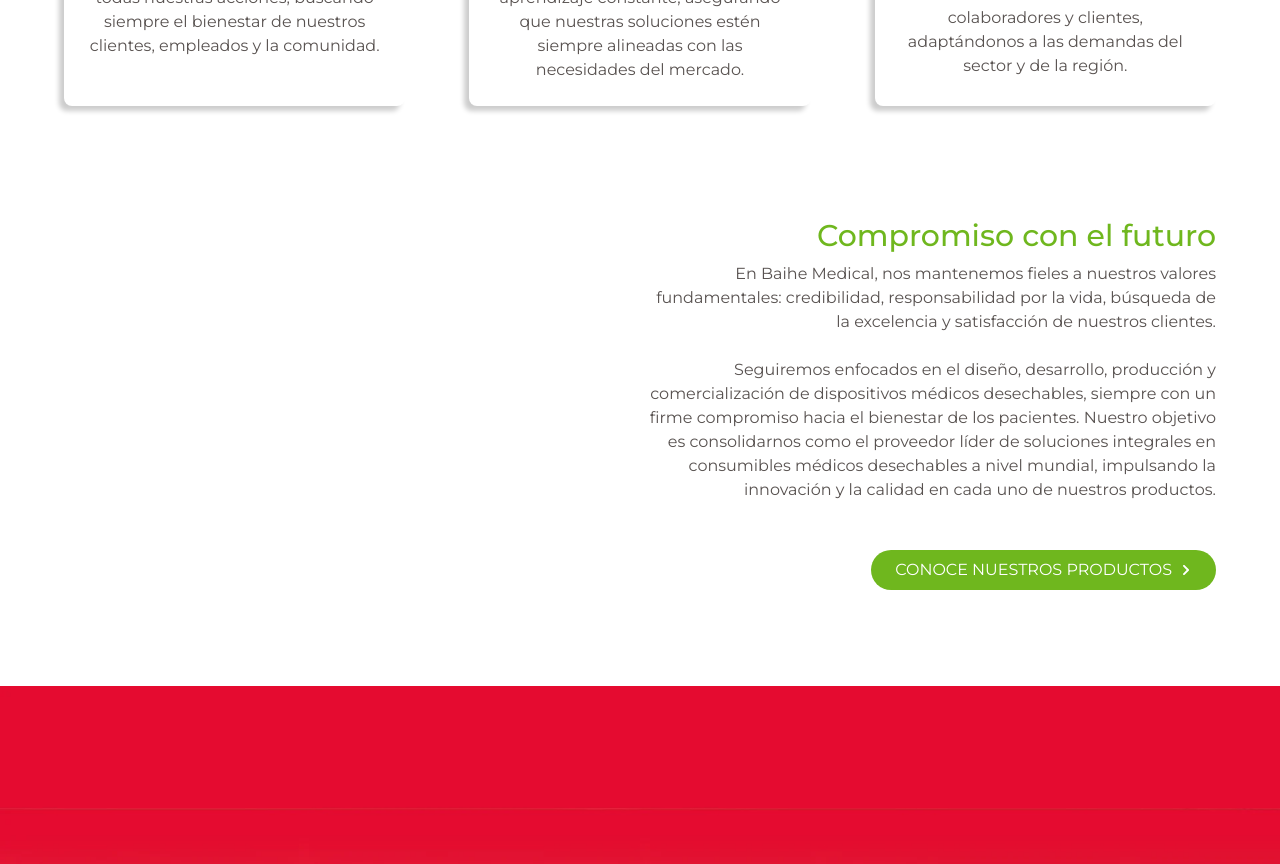
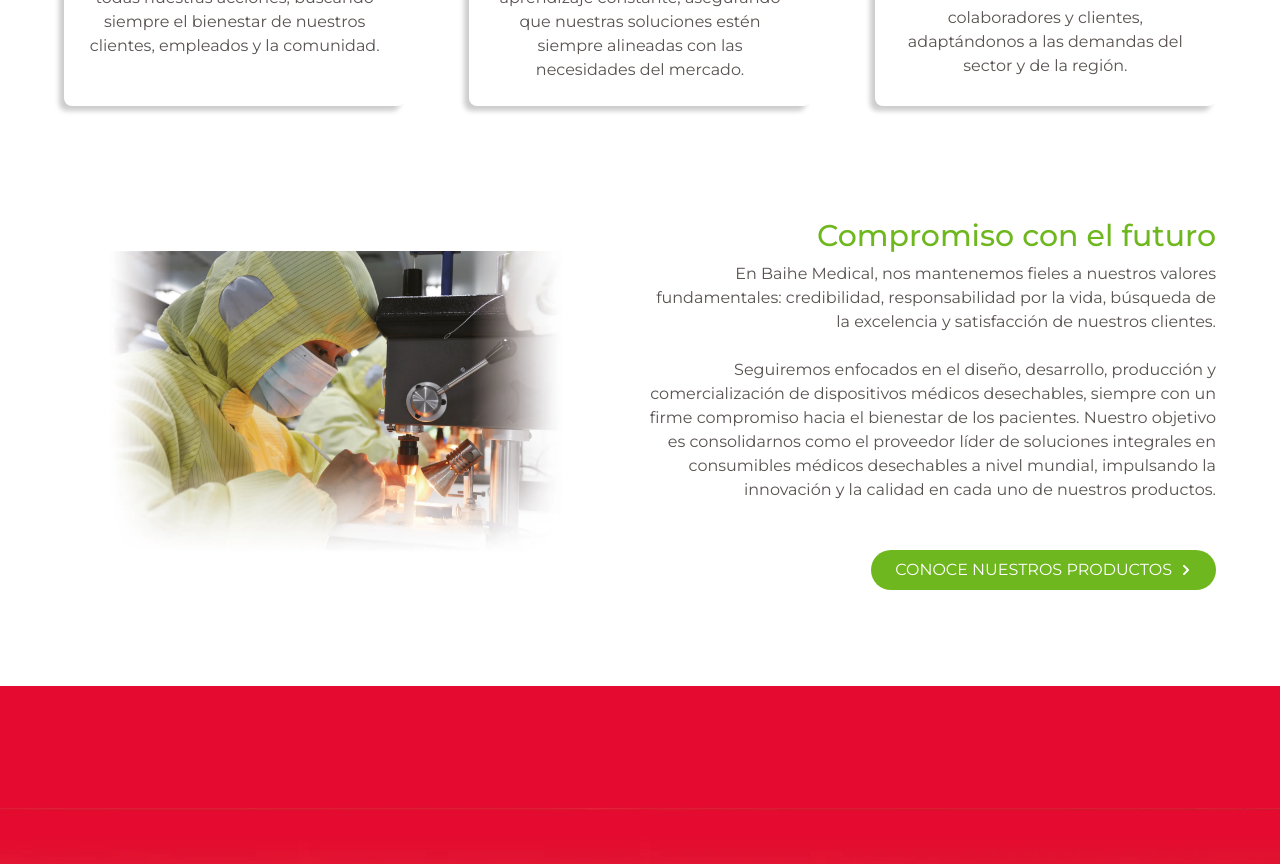
Before and after one commit to cocolabss/baihe_website, a React (Vite) app: page / in a window 1280 px wide. Shown: the part 4180-5044 px from the top of the page. Built offline with nearby package versions, Linux system fonts and the light colour scheme.

Commit message:
💄 [ADD] Se integra imagen faltante pero la sección del "Compromiso con el futuro"

```diff
--- a/src/pages/HomeView.tsx
+++ b/src/pages/HomeView.tsx
@@ -22,6 +22,7 @@ import StepImage6 from '../assets/images/timeline/step_6.svg';
 import StepImage7 from '../assets/images/timeline/step_7.svg';
 import StepImage8 from '../assets/images/timeline/step_8.svg';
 
+import bannerImage from '../assets/images/banners/home_banner_second.webp';
 import bannerRedImage1 from '../assets/images/banners/red/banner_1.webp';
 import bannerRedImage2 from '../assets/images/banners/red/banner_2.webp';
 import bannerRedImage3 from '../assets/images/banners/red/banner_3.webp';
@@ -436,8 +437,17 @@ const HomeView: React.FC = () => {
                     </div>
                 </section>
 
-                <section className='px-8 md:px-16 pt-12 pb-24 md:py-24 mt-32 md:mt-32 flex justify-center md:justify-end items-center'>
-                    <div className="w-full md:w-3/4 lg:w-1/2 text-center md:text-right">
+                <section className='px-8 md:px-16 pt-12 pb-24 md:py-24 mt-32 md:mt-32'>
+                    <div className="container mx-auto flex flex-col md:flex-row items-center">
+                        <div className="w-full md:w-1/2 mb-8 md:mb-0 md:pr-8 order-1 md:order-none">
+                            <img
+                                src={bannerImage}
+                                alt="Compromiso con el futuro"
+                                className="w-full h-auto rounded-lg"
+                            />
+                        </div>
+
+                        <div className="w-full md:w-1/2 text-center md:text-right order-2 md:order-none">
                             <h2 className="text-2xl md:text-3xl mb-2 text-green font-medium">Compromiso con el futuro</h2>
                             <p className="mb-8 md:mb-12 text-darkgray text-sm md:text-base">
                                 En Baihe Medical, nos mantenemos fieles a nuestros valores fundamentales: credibilidad, responsabilidad por la vida, búsqueda de la excelencia y satisfacción de nuestros clientes.
@@ -450,6 +460,7 @@ const HomeView: React.FC = () => {
                                     text="Conoce nuestros productos"
                                     onClick={() => navigate('/products')}
                                 />
+                            </div>
                         </div>
                     </div>
                 </section>
```
Lines whose indentation alone changed are shown as unchanged.
